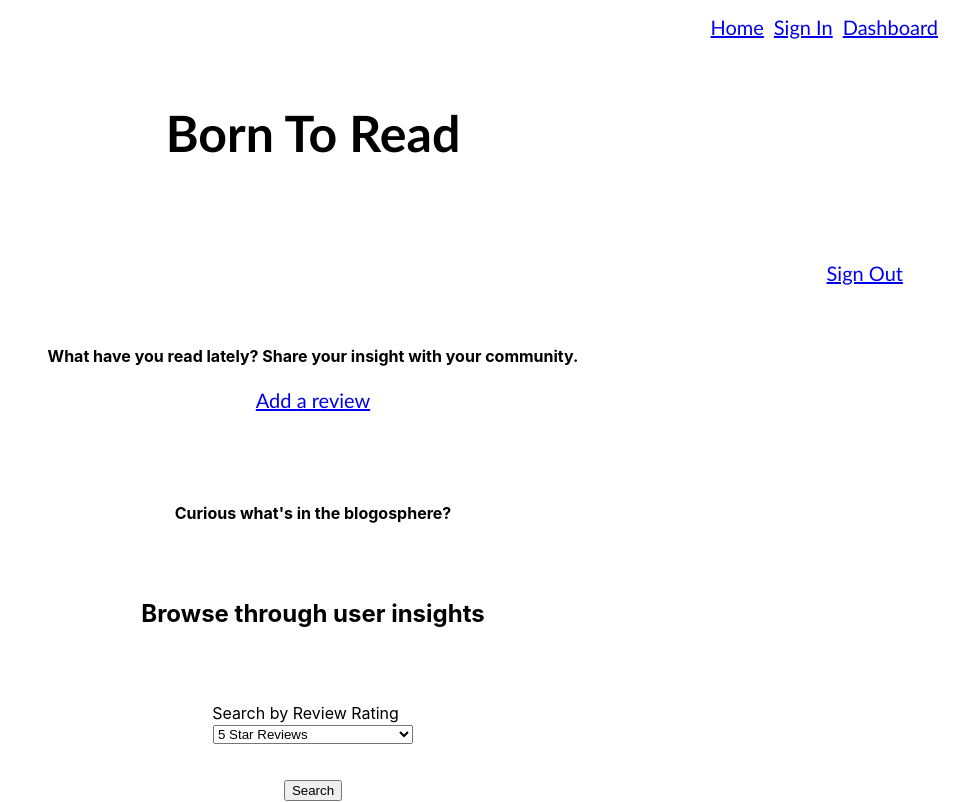
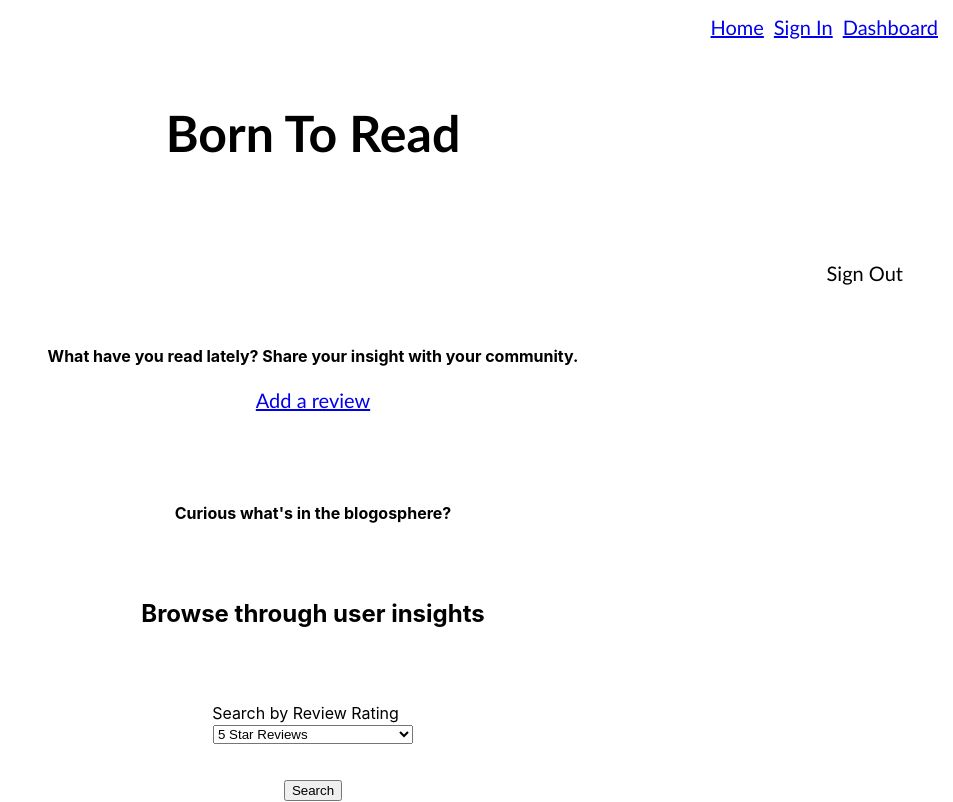
Before and after one commit to kelleymb/btr-client, a React (Create React App) app: page /dashboard in a window 1280 px wide. Shown: the top 802 px of the page, without its empty margins (327-1280 px from the left). Built offline with nearby package versions, Linux system fonts and the light colour scheme.

Commit message:
code updates

```diff
--- a/src/Add/Add.js
+++ b/src/Add/Add.js
@@ -62,7 +62,6 @@ class Add extends Component {
                     <div className="field">
                         <p>Enter the username for your account.</p>
                         <p>Make sure your credentials match!</p>
-                        <p> If you prefer anonymity, enter a pseudoname!</p>
                         <label htmlFor="user-input" aria-required="true">Username</label>
                         <input type="text" id="user-input" name="user-input"/>
                     </div>
--- a/src/Dashboard/Dashboard.js
+++ b/src/Dashboard/Dashboard.js
@@ -16,12 +16,7 @@ class Dashboard extends Component {
     handleSignOut = e => {
         e.preventDefault()
 
-        fetch(`${config.API_ENDPOINT}/signout`, {
-            method: 'DELETE',
-            headers: {
-                'content-type': 'application/json'
-            },
-        })
+        fetch(`${config.API_ENDPOINT}/signout`)
         .then(res => {
             if (!res.ok)
                 return res.json().then(e => Promise.reject(e))
@@ -37,8 +32,8 @@ class Dashboard extends Component {
         return (
             <section className="dashboard">
                 <ul className="Signout-nav">
-                    <li className="nav" key={this.handleSignOut}>
-                        <Link to="/">Sign Out</Link>
+                    <li className="nav" onClick={this.handleSignOut}>
+                        Sign Out
                     </li>
                 </ul>
                 <section className="add-review">
--- a/src/SignUp/SignUp.js
+++ b/src/SignUp/SignUp.js
@@ -48,6 +48,7 @@ class SignUp extends Component {
             <section className="signup">
                 <h1>Sign Up</h1>
                 <form className="signup-form" onSubmit={this.handleSignUp}>
+                    <p> If you prefer anonymity, enter a pseudoname!</p>
                     <label>User Name</label>
                     <input
                         required
```
